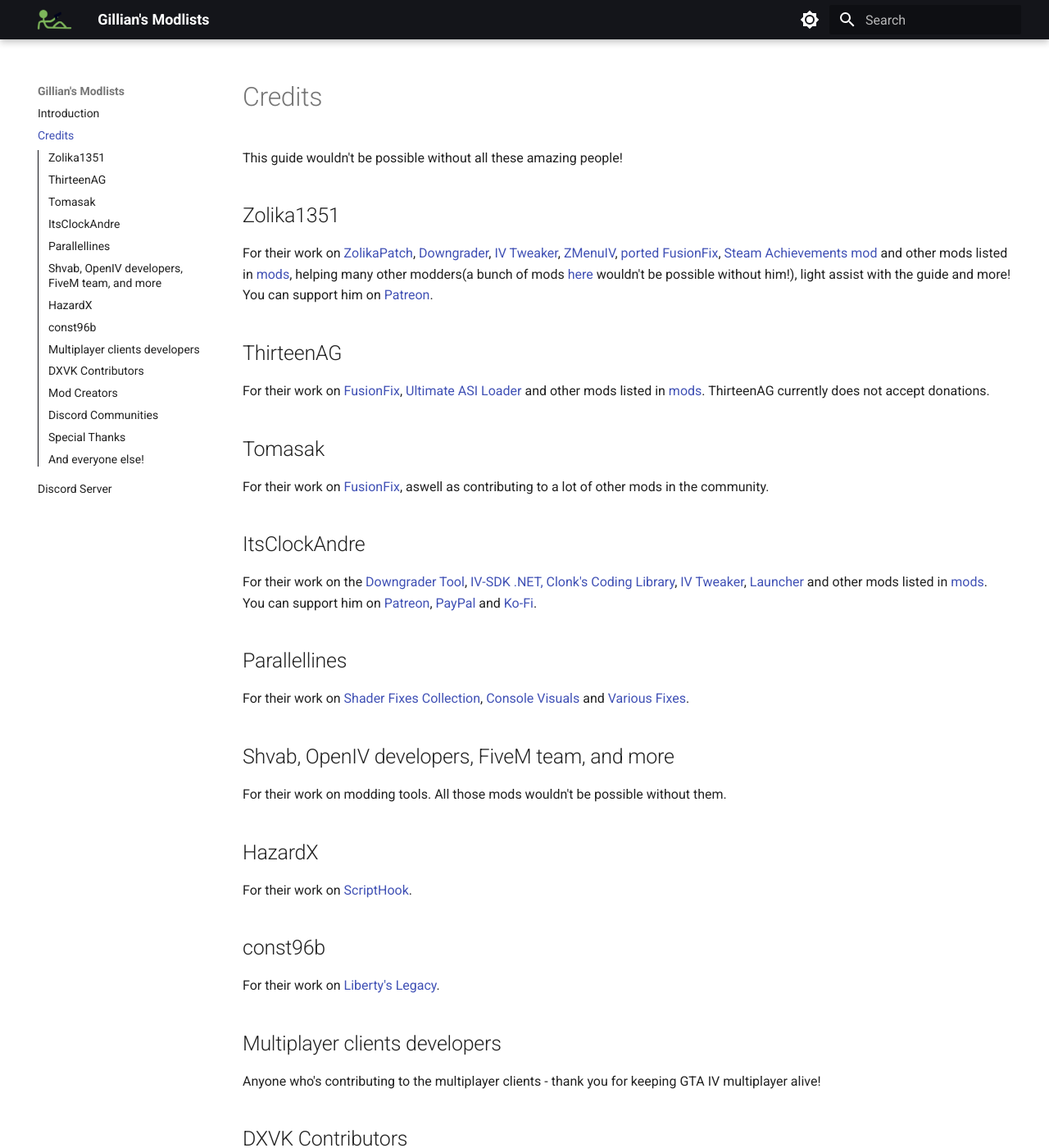
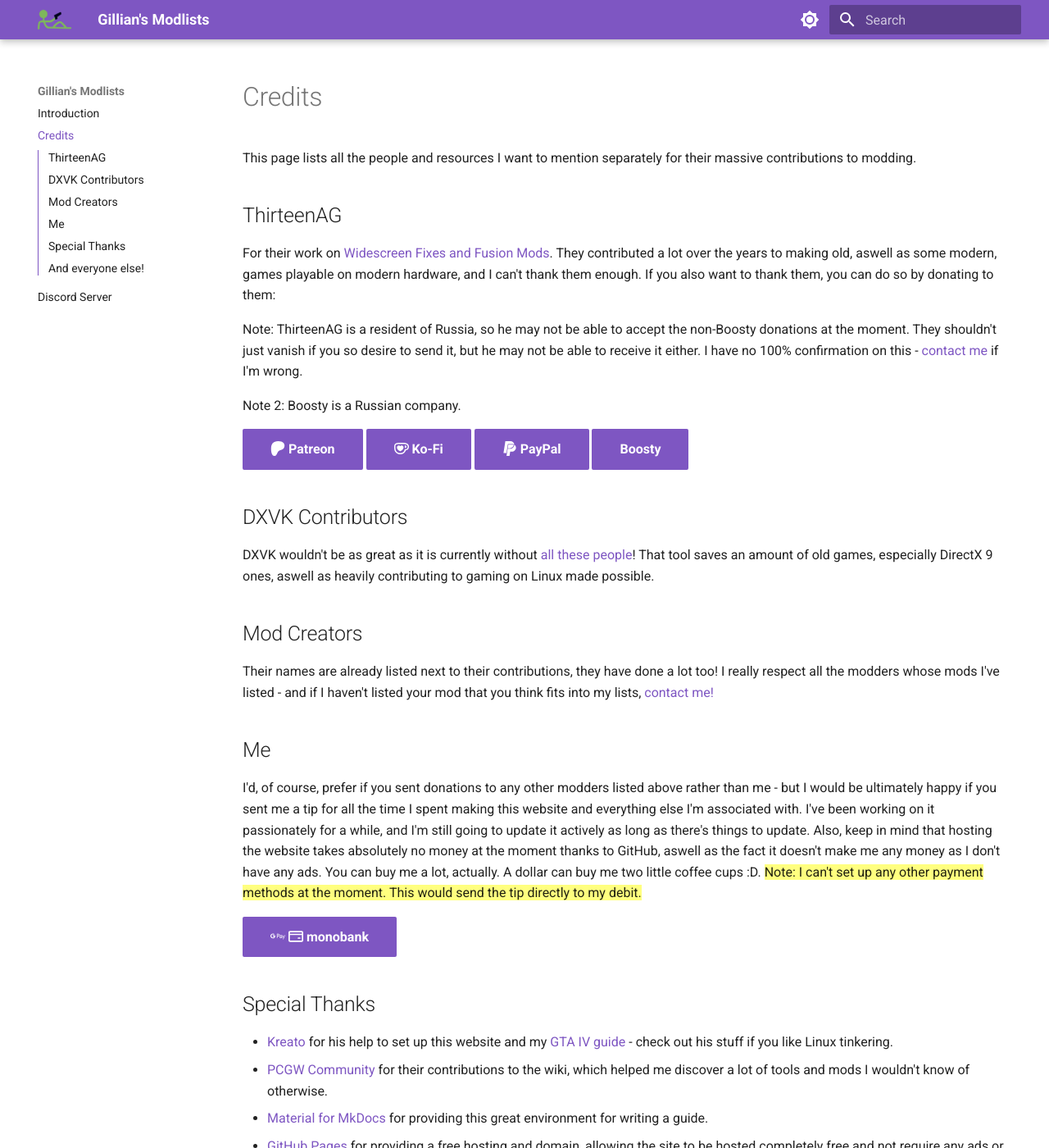
Before and after one commit to gillian-modlists/gillian-modlists.github.io, an MkDocs documentation site: the page built from docs/credits.md, in a window 1280 px wide and 1400 px high. Shown: the whole window at 82% size. Built offline with MkDocs 1.6.1 and Material for MkDocs 9.7.7, drawn with Linux system fonts in a browser that asks for light colours; some of the changed text lies outside the part shown.

Commit message:
Clean the jank out.

```diff
--- a/docs/credits.md
+++ b/docs/credits.md
@@ -1,58 +1,36 @@
 title: Credits
-description: This guide wouldn't be possible without all these amazing people!
+description: All the people and resources I want to mention separately for their massive contributions to modding.
 
 # Credits
-This guide wouldn't be possible without all these amazing people!
-
-## Zolika1351
-For their work on [ZolikaPatch](essential-modding/zolikapatch.md), [Downgrader](../downgrading/#zolika1351s-downgrader), [IV Tweaker](../extras/modloading/#iv-tweaker),  [ZMenuIV](../extras/trainers/#zmenuiv), [ported FusionFix](essential-modding/fusionfix.md), [Steam Achievements mod](https://zolika1351.pages.dev/mods/ivsteamachievements) and other mods listed in [mods](extras/mods.md), helping many other modders(a bunch of mods [here](extras/mods.md) wouldn't be possible without him!), light assist with the guide and more! You can support him on [Patreon](https://www.patreon.com/zolika1351).
+This page lists all the people and resources I want to mention separately for their massive contributions to modding.
 
 ## ThirteenAG
-For their work on [FusionFix](essential-modding/fusionfix.md), [Ultimate ASI Loader](../mod-dependencies/#ultimate-asi-loader) and other mods listed in [mods](extras/mods.md). ThirteenAG currently does not accept donations.
+For their work on [Widescreen Fixes and Fusion Mods](https://thirteenag.github.io/wfp). They contributed a lot over the years to making old, aswell as some modern, games playable on modern hardware, and I can't thank them enough. If you also want to thank them, you can do so by donating to them:
 
-## Tomasak
-For their work on [FusionFix](essential-modding/fusionfix.md), aswell as contributing to a lot of other mods in the community.
+Note: ThirteenAG is a resident of Russia, so he may not be able to accept the non-Boosty donations at the moment. They shouldn't just vanish if you so desire to send it, but he may not be able to receive it either. I have no 100% confirmation on this - [contact me](contact-me.md) if I'm wrong.
 
-## ItsClockAndre
-For their work on the [Downgrader Tool](../downgrading/#itsclockandres-downgrader), [IV-SDK .NET, Clonk's Coding Library](../mod-dependencies/#iv-sdk-net), [IV Tweaker](../extras/modloading/#iv-tweaker), [Launcher](extras/launcher.md) and other mods listed in [mods](extras/mods.md). You can support him on [Patreon](https://www.patreon.com/itsclonkandre?fan_landing=true), [PayPal](https://www.paypal.com/paypalme/ItsClonkAndre) and [Ko-Fi](https://ko-fi.com/itsclonkandre).
+Note 2: Boosty is a Russian company.
 
-## Parallellines
-For their work on [Shader Fixes Collection](essential-modding/shader-fixes.md), [Console Visuals](extras/mods.md) and [Various Fixes](extras/mods.md).
-
-## Shvab, OpenIV developers, FiveM team, and more
-For their work on modding tools. All those mods wouldn't be possible without them.
-
-## HazardX
-For their work on [ScriptHook](../mod-dependencies/#scripthook).
-
-## const96b
-For their work on [Liberty's Legacy](../extras/trainers/#libertys-legacy).
-
-## Multiplayer clients developers
-Anyone who's contributing to the multiplayer clients - thank you for keeping GTA IV multiplayer alive!
+[:simple-patreon: Patreon](https://patreon.com/ThirteenAG){ .md-button .md-button--primary } [:simple-kofi: Ko-Fi](https://ko-fi.com/thirteenag){ .md-button .md-button--primary } [:simple-paypal: PayPal](https://www.paypal.com/donate/?cmd=_s-xclick&hosted_button_id=77JMVFE8N42PE){ .md-button .md-button--primary } [Boosty](https://boosty.to/thirteenag/donate){ .md-button .md-button--primary }
 
 ## DXVK Contributors
-DXVK wouldn't be as great as it is currently without [all these people](https://github.com/doitsujin/dxvk/graphs/contributors)!
+DXVK wouldn't be as great as it is currently without [all these people](https://github.com/doitsujin/dxvk/graphs/contributors)! That tool saves an amount of old games, especially DirectX 9 ones, aswell as heavily contributing to gaming on Linux made possible.
 
 ## Mod Creators
-Their names are already listed next to their contributions in [mods](extras/mods.md), they have done a lot too! I really respect all the modders whose mods I've listed - and if I haven't listed your mod that you think fits in [mods](extras/mods.md), [contact me!](contact-me.md)
+Their names are already listed next to their contributions, they have done a lot too! I really respect all the modders whose mods I've listed - and if I haven't listed your mod that you think fits into my lists, [contact me!](contact-me.md)
 
-## Discord Communities
-The communities of these discord servers helped me a lot with this guide:
+## Me
+I'd, of course, prefer if you sent donations to any other modders listed above rather than me - but I would be ultimately happy if you sent me a tip for all the time I spent making this website and everything else I'm associated with. I've been working on it passionately for a while, and I'm still going to update it actively as long as there's things to update. Also, keep in mind that hosting the website takes absolutely no money at the moment thanks to GitHub, aswell as the fact it doesn't make me any money as I don't have any ads. You can buy me a lot, actually. A dollar can buy me two little coffee cups :D. ==Note: I can't set up any other payment methods at the moment. This would send the tip directly to my debit.==
 
-[:simple-discord: Grand Theft RevIVal](https://discord.gg/Wn5eCWGcpb){ .md-button .md-button--primary } [:simple-discord: Zolika1351's Zone](https://discord.gg/KTxxZcNxCc){ .md-button .md-button--primary } [:simple-discord: My Discord server](https://discord.gg/zwmsQqExbQ){ .md-button .md-button--primary }
+[:simple-googlepay: :octicons-credit-card-16: monobank](https://send.monobank.ua/jar/3cJx2rhdw2){ .md-button .md-button--primary }
 
 ## Special Thanks
-* [Kreato](https://github.com/kreatoo) for his help to set up this website and heavily assisting the development of [Setup Utility](../optimization/#setup-utility) - check out his stuff if you like Linux tinkering.
-* [PCGW Community](https://www.pcgamingwiki.com/wiki/Grand_Theft_Auto_IV) for their contributions to the wiki, which helped me make this guide more complete (of course, I contributed as well).
-* Steam Community for actively supporting me during the making of the original guide on Steam.
-* Yilmaz, MauriceGS, Krooked_ and others from the [Grand Theft RevIVal Discord server](https://discord.gg/Wn5eCWGcpb) for providing information for the guide.
+* [Kreato](https://github.com/kreatoo) for his help to set up this website and my [GTA IV guide](https://gillian-guide.github.io/) - check out his stuff if you like Linux tinkering.
+* [PCGW Community](https://www.pcgamingwiki.com/) for their contributions to the wiki, which helped me discover a lot of tools and mods I wouldn't know of otherwise.
 * [Material for MkDocs](https://squidfunk.github.io/mkdocs-material/) for providing this great environment for writing a guide.
 * [GitHub Pages](https://pages.github.com/) for providing a free hosting and domain, allowing the site to be hosted completely free and not require any ads or donations.
-* Me for spending 60+ hours(+the countless hours that went into research, trial-and-error and writing the steam guides over the span of 2 years) into this guide. If you want to support me, you can do so by [sending money to my monobank jar](https://send.monobank.ua/jar/3cJx2rhdw2) (for reasons, I cannot set up a PayPal or Payoneer account, and so, no Ko-Fi or Patreon either).
-* Rockstar Games and Rockstar North for making the game.
 
 ## And everyone else!
 Everyone else who helped me set up this guide, motivated me to keep going or even just shared this guide to your friends - thank you!
 
-[:material-page-first:Previous page <br>Introduction</br>](index.md){ .md-button } [Next page:material-page-last: <br>Troubleshooting</br>](troubleshooting.md){ .md-button .md-button--primary }
+If you think you should be listed separately, [contact me!](contact-me.md)
--- a/mkdocs.yml
+++ b/mkdocs.yml
@@ -1,6 +1,6 @@
 site_name: Gillian's Modlists
 site_url: https://gillian-modlists.github.io/
-copyright: Copyright &copy; 2023.
+copyright: Copyright &copy; 2023. This guide is not affiliated with any company or organization.
 
 plugins:
   - search
@@ -13,7 +13,7 @@
     # Palette toggle for dark mode
     - media: "(prefers-color-scheme: dark)"
       scheme: slate
-      primary: black
+      primary: deep purple
       toggle:
         icon: material/brightness-4
         name: Switch to light mode
@@ -21,7 +21,7 @@
     # Palette toggle for light mode
     - media: "(prefers-color-scheme: light)"
       scheme: default
-      primary: black
+      primary: deep purple
       toggle:
         icon: material/brightness-7
         name: Switch to dark mode
```
Also changed, not shown: docs/contact-me.md (+2 -4 lines), docs/index.md (+2 -2 lines).
